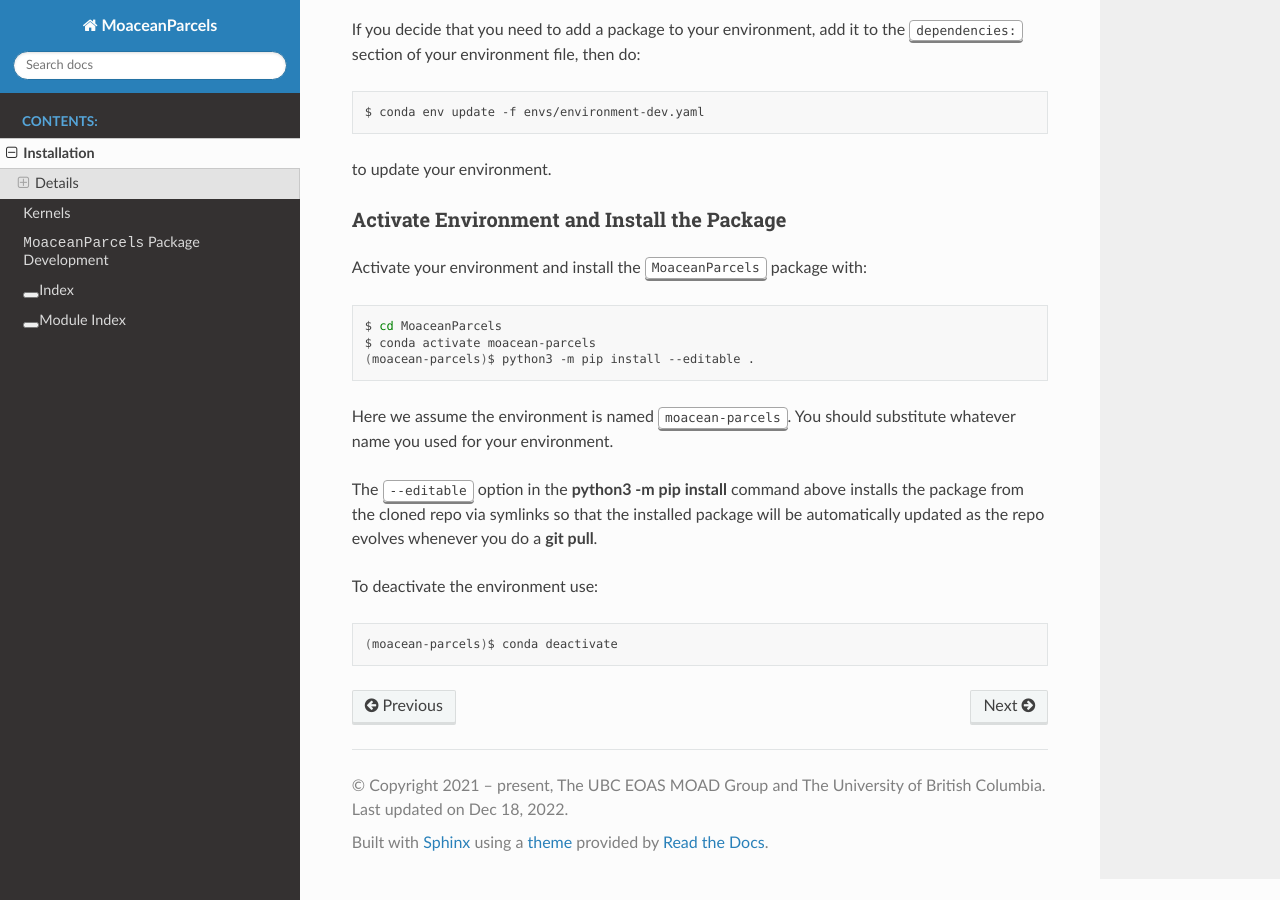
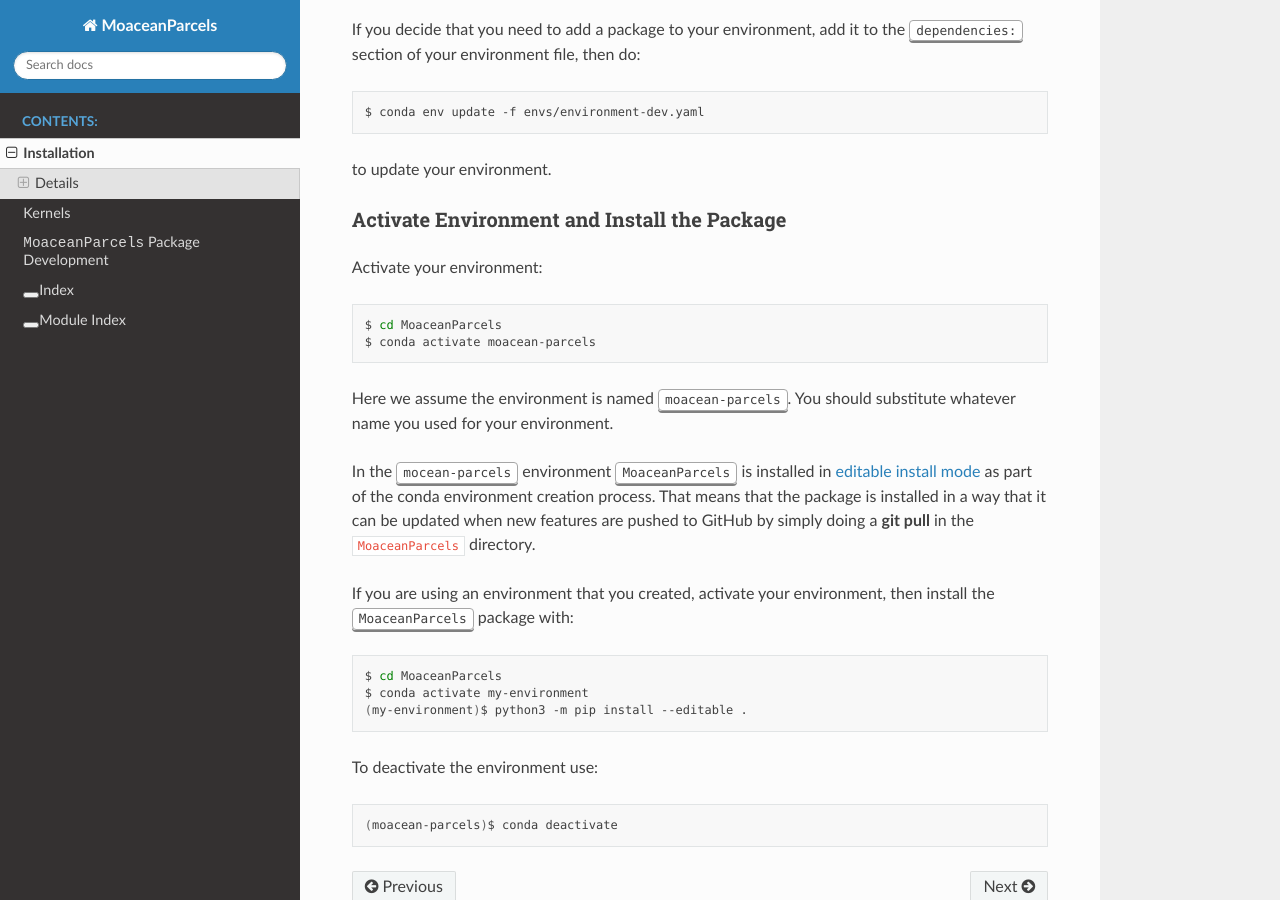
Before and after one commit to UBC-MOAD/MoaceanParcels, a Sphinx documentation site: the page built from docs/installation.rst, in a window 1280 px wide and 900 px high, scrolled down 1315 px. Built offline with Sphinx 7.4.7 and the Read the Docs theme 2.0.0, drawn with Linux system fonts in a browser that asks for light colours.

Commit message:
Auto-install pkg in conda envs
* Convenient in dev env
* Expected in text env by reusable GHA workflows
* Necessary in rtd env so that `importlib.metadata.version()` can work

```diff
--- a/docs/installation.rst
+++ b/docs/installation.rst
@@ -116,20 +116,32 @@
 Activate Environment and Install the Package
 --------------------------------------------
 
-Activate your environment and install the :kbd:`MoaceanParcels` package with:
+Activate your environment:
 
 .. code-block:: bash
 
     $ cd MoaceanParcels
     $ conda activate moacean-parcels
-    (moacean-parcels)$ python3 -m pip install --editable .
 
 Here we assume the environment is named :kbd:`moacean-parcels`.
 You should substitute whatever name you used for your environment.
 
-The :kbd:`--editable` option in the :command:`python3 -m pip install` command above installs
-the package from the cloned repo via symlinks so that the installed package
-will be automatically updated as the repo evolves whenever you do a :command:`git pull`.
+In the :kbd:`mocean-parcels` environment :kbd:`MoaceanParcels` is installed in
+`editable install mode`_ as part of the conda environment creation process.
+That means that the package is installed in a way that it can be updated when new features are
+pushed to GitHub by simply doing a :command:`git pull` in the :file:`MoaceanParcels` directory.
+
+.. _editable install mode: https://pip.pypa.io/en/stable/topics/local-project-installs/#editable-installs
+
+If you are using an environment that you created,
+activate your environment,
+then install the :kbd:`MoaceanParcels` package with:
+
+.. code-block:: bash
+
+    $ cd MoaceanParcels
+    $ conda activate my-environment
+    (my-environment)$ python3 -m pip install --editable .
 
 To deactivate the environment use:
 
```
Also changed, not shown: docs/pkg_development.rst (+6 -4 lines), 3 other files.
